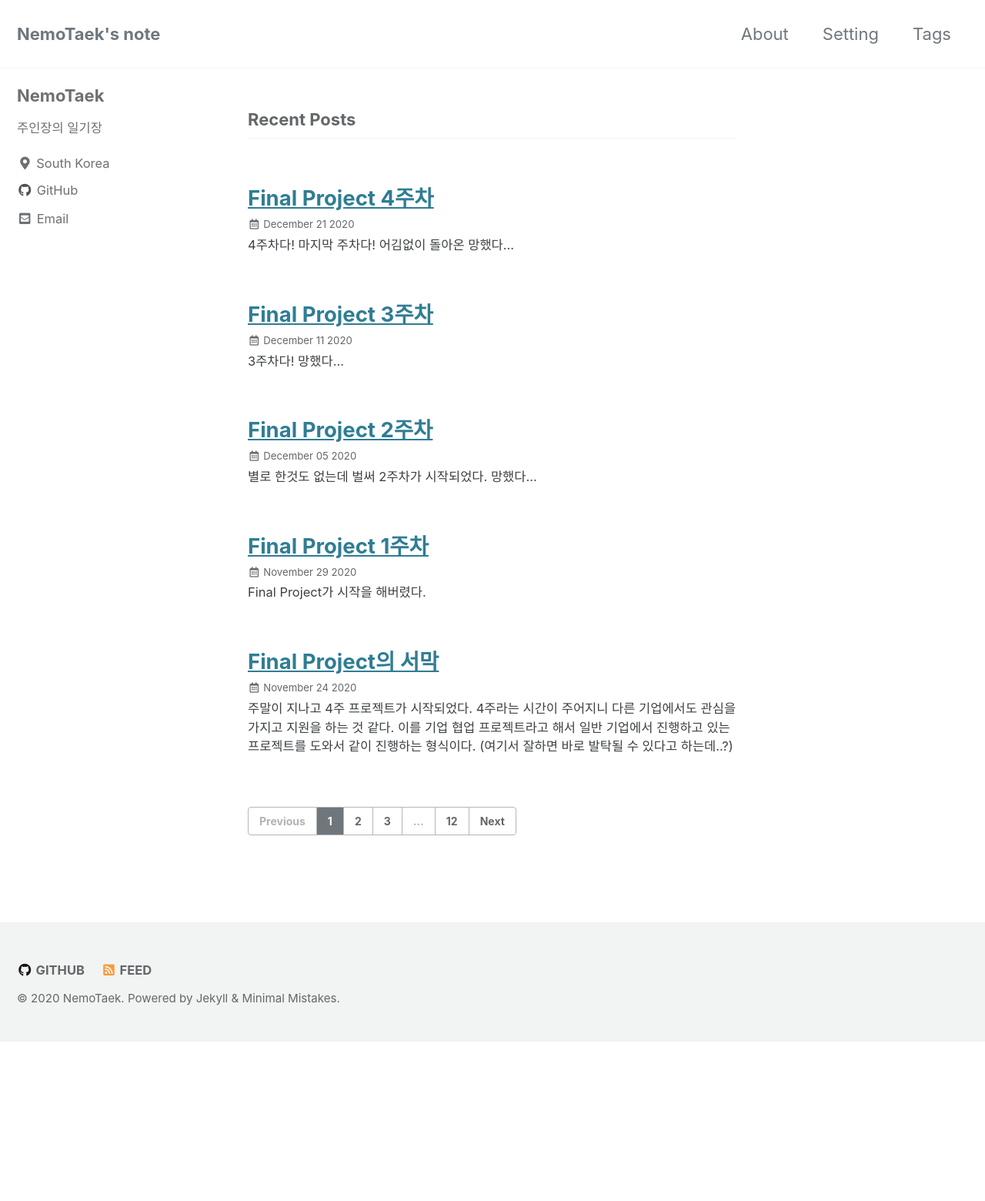
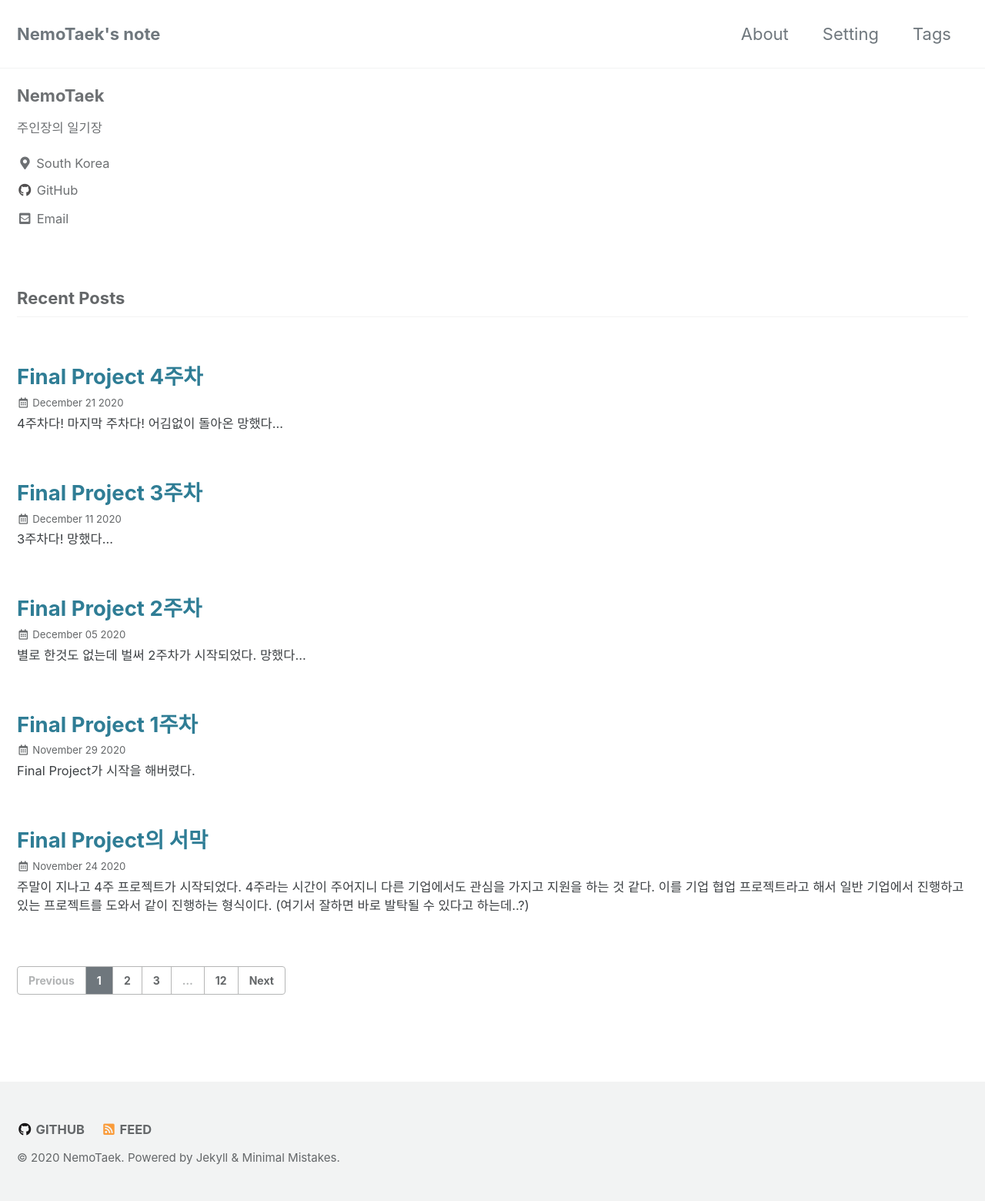
Before and after one commit to NemoTaek/NemoNote, a Jekyll site: the page built from index.html, in a window 1280 px wide. Shown: the whole page at 77% size. Built offline with Jekyll 4.4.1, drawn with Linux system fonts in a browser that asks for light colours; cached includes are drawn as plain includes; a script bundle is joined from its source files by our own code; the list of posts is cut into pages by our own code; comment, search, counter and statistics services are not loaded; before the commit the page ends 1353 px from its top, so only the background shows below that.

Commit message:
deleted: blog content padding

```diff
--- a/_sass/minimal-mistakes/_archive.scss
+++ b/_sass/minimal-mistakes/_archive.scss
@@ -8,13 +8,13 @@
 
   @include breakpoint($large) {
     float: right;
-    width: calc(100% - #{$right-sidebar-width-narrow});
-    padding-right: $right-sidebar-width-narrow;
+    // width: calc(100% - #{$right-sidebar-width-narrow});
+    // padding-right: $right-sidebar-width-narrow;
   }
 
   @include breakpoint($x-large) {
-    width: calc(100% - #{$right-sidebar-width});
-    padding-right: $right-sidebar-width;
+    // width: calc(100% - #{$right-sidebar-width});
+    // padding-right: $right-sidebar-width;
   }
 }
 
--- a/_sass/minimal-mistakes/_base.scss
+++ b/_sass/minimal-mistakes/_base.scss
@@ -126,6 +126,8 @@ blockquote {
 /* links */
 
 a {
+  text-decoration: none;
+
   &:focus {
     @extend %tab-focus;
   }
```
